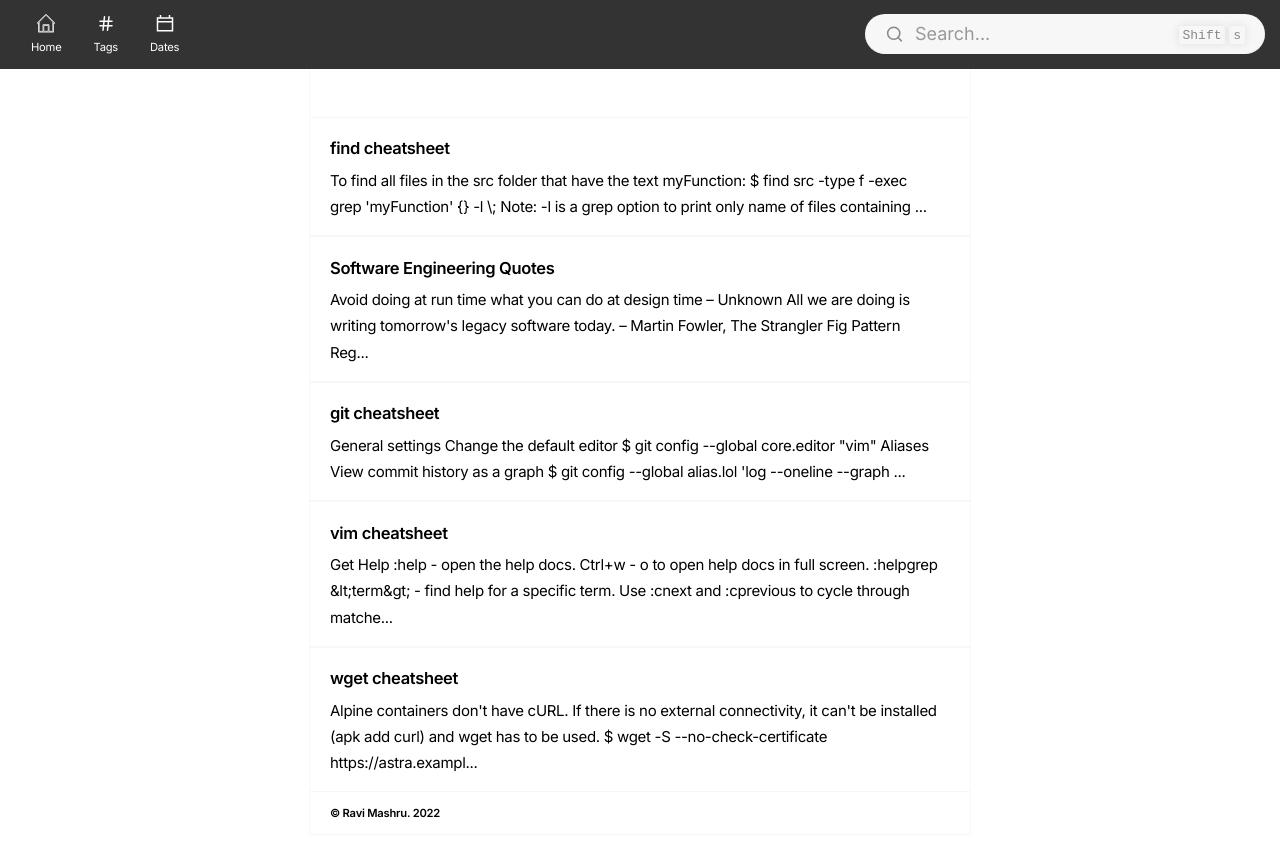
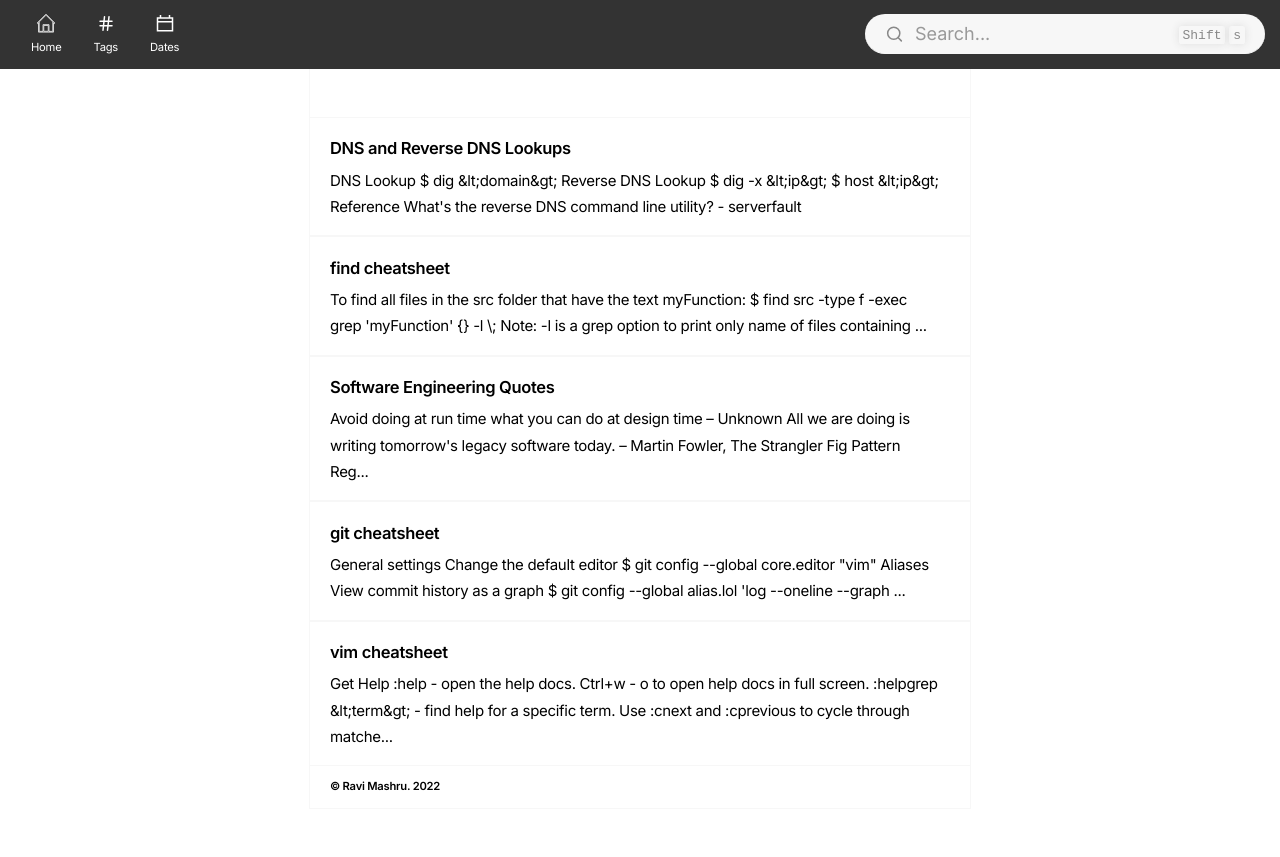
Before and after one commit to ravimashru/digital-garden, a Jekyll site: the page built from index.md, in a window 1280 px wide. Shown: the top 857 px of the page. Built offline with Jekyll 4.4.1, drawn with Linux system fonts in a browser that asks for light colours.

Commit message:
update content

````diff
--- /dev/null
+++ b/_notes/2022-05-06-dns-and-reverse-dns-lookups.md
@@ -0,0 +1,30 @@
+---
+title: DNS and Reverse DNS Lookups
+publish: true
+created: '2022-05-06'
+tags:
+  - devlog
+  - dns
+fileName: DNS and Reverse DNS Lookups
+updated: '2022-05-06'
+---
+
+## DNS Lookup
+
+```shell
+$ dig <domain>
+```
+
+## Reverse DNS Lookup
+
+```shell
+$ dig -x <ip>
+```
+
+```shell
+$ host <ip>
+```
+
+## Reference
+
+- [What's the reverse DNS command line utility? - serverfault](https://serverfault.com/questions/7056/whats-the-reverse-dns-command-line-utility)
````
Also changed, not shown: _notes/2021-02-21-homebrew.md (+2 -0 lines).
